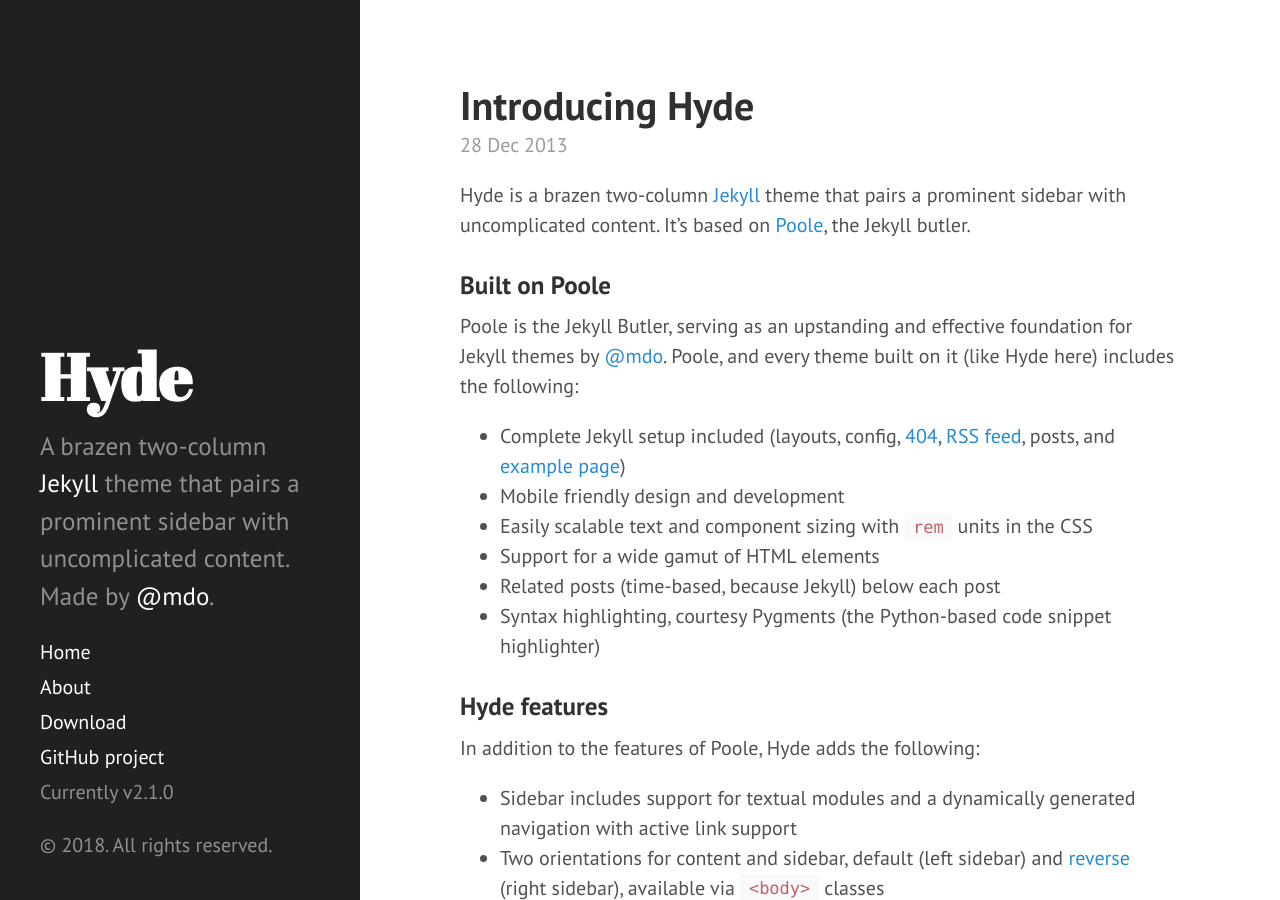
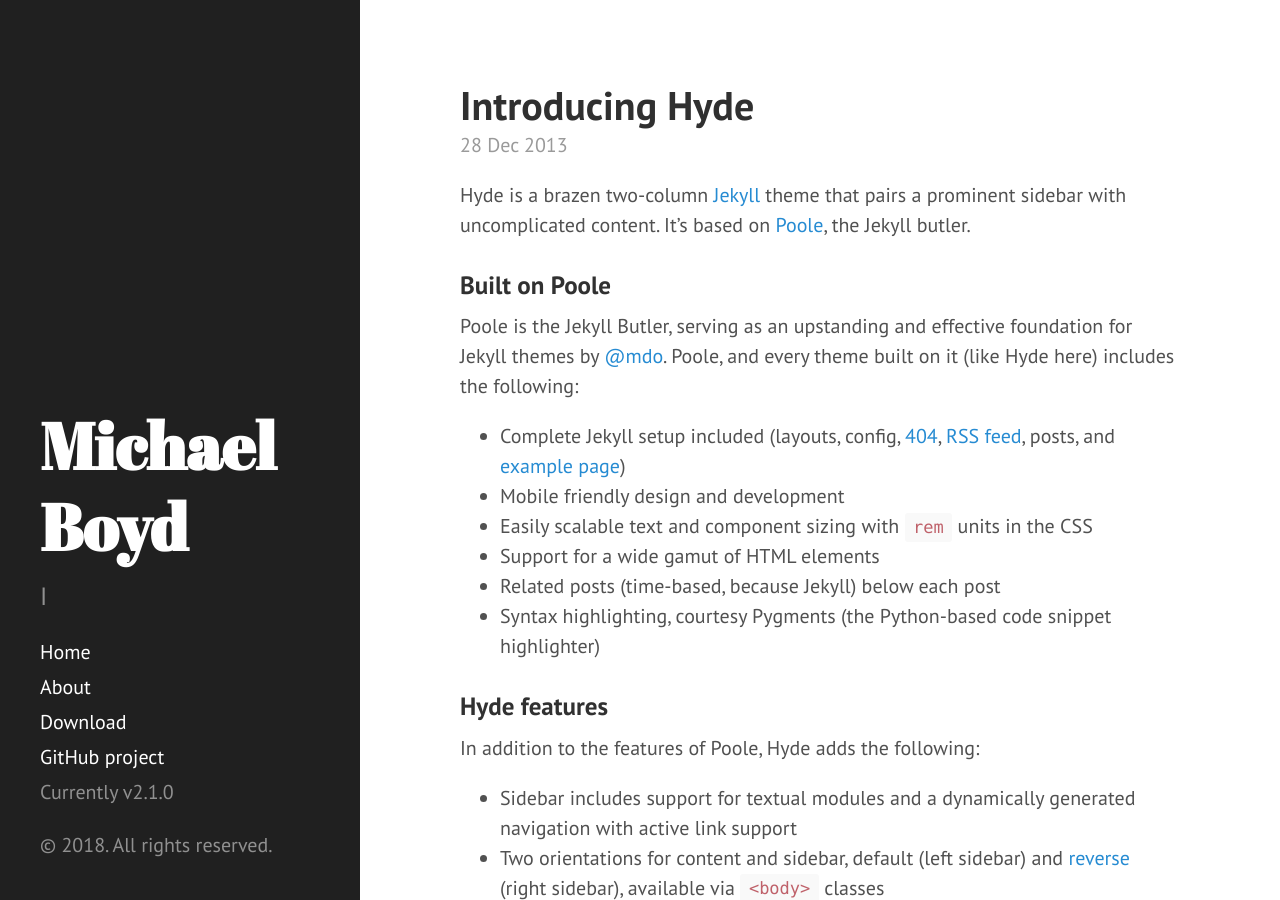
Before and after one commit to michaeldboyd/michaeldboyd.github.io, a Jekyll site: the page built from index.html, in a window 1280 px wide and 900 px high. Built offline with Jekyll 4.4.1, drawn with Linux system fonts in a browser that asks for light colours; Markdown is read by kramdown in place of the engine named in the settings; the list of posts is cut into pages by our own code.

Commit message:
edited confi

```diff
--- a/CNAME
+++ b/CNAME
@@ -1 +1 @@
-hyde.getpoole.com
+michaelboyd.me
--- a/_config.yml
+++ b/_config.yml
@@ -6,9 +6,9 @@ highlighter:      pygments
 permalink:        pretty
 
 # Setup
-title:            Hyde
-tagline:          'A Jekyll theme'
-description:      'A brazen two-column <a href="http://jekyllrb.com" target="_blank">Jekyll</a> theme that pairs a prominent sidebar with uncomplicated content. Made by <a href="https://twitter.com/mdo" target="_blank">@mdo</a>.'
+title:            Michael Boyd
+tagline:          'software engineer and writer'
+description:      'I '
 url:              http://hyde.getpoole.com
 baseurl:          /
 
```
Also changed, not shown: 2 other files.
